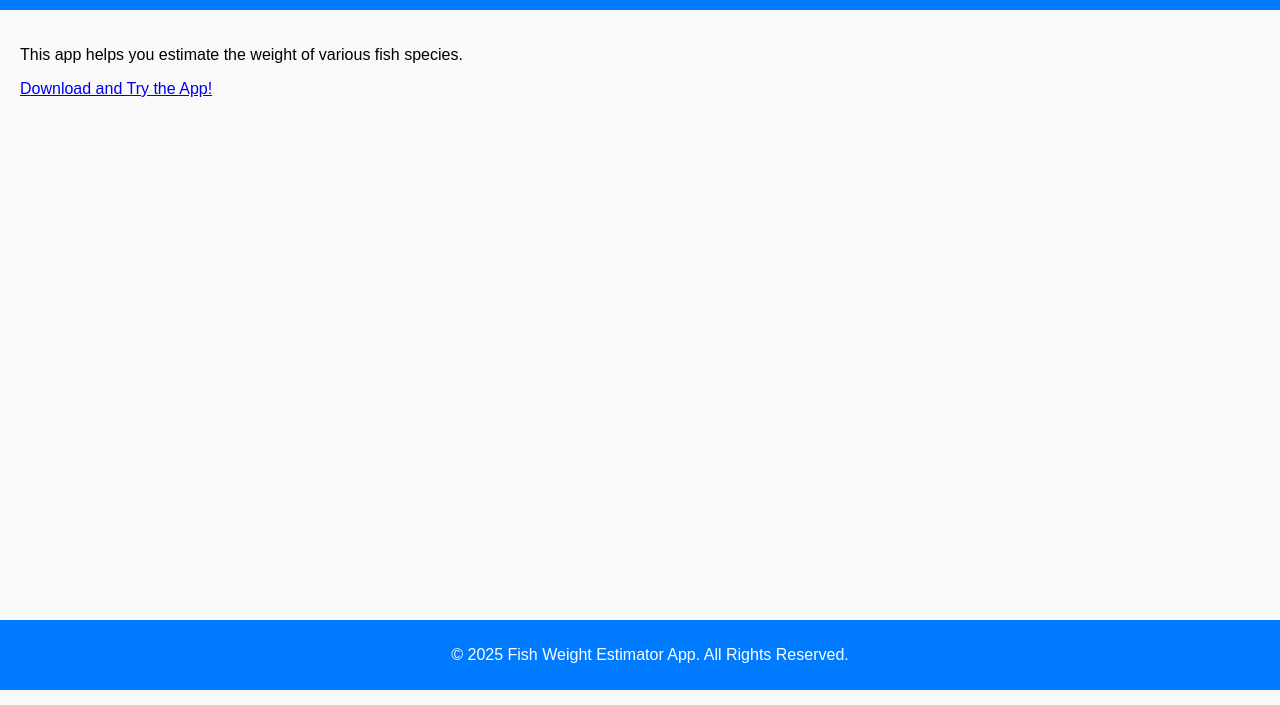
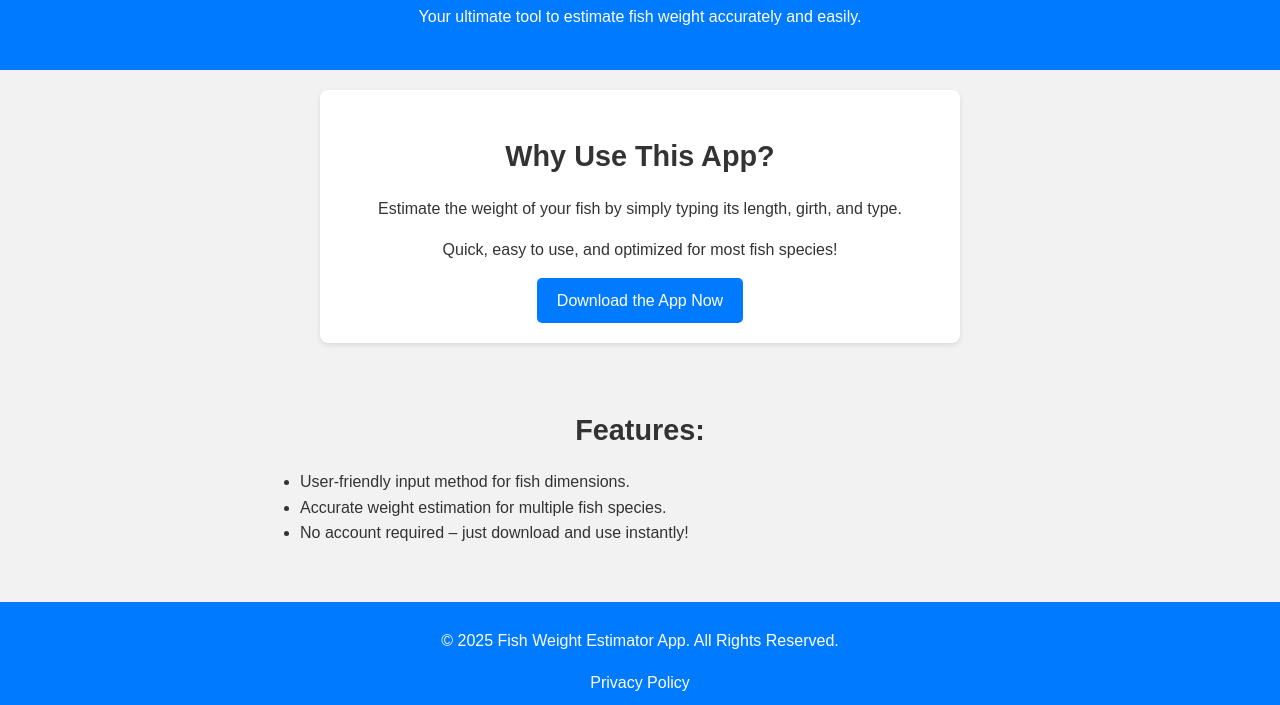
Before and after one commit to ten-technology/fish-weight-estimator-app, a plain HTML site: page index.html in a window 1280 px wide. Shown: the part 110-815 px from the top of the page. Drawn offline with Linux system fonts and the light colour scheme.

Commit message:
making improvements and adding pp

```diff
--- a/index.html
+++ b/index.html
@@ -5,18 +5,35 @@
     <meta name="viewport" content="width=device-width, initial-scale=1.0">
     <title>Fish Weight Estimator App</title>
     <meta name="description" content="Estimate the weight of your fish with our easy-to-use app!">
-    <link rel="stylesheet" href="styles.css"> <!-- but you can skip this if no CSS -->
+    <link rel="stylesheet" href="styles.css">
 </head>
 <body>
     <header>
-        <h1>Welcome to the Fish Weight Estimator App!</h1>
+        <h1>Fish Weight Estimator App</h1>
+        <p>Your ultimate tool to estimate fish weight accurately and easily.</p>
     </header>
+
     <main>
-        <p>This app helps you estimate the weight of various fish species.</p>
-        <a href="https://apps.apple.com/app/idYOUR_APP_ID" target="_blank">Download and Try the App!</a>
+        <section class="hero-card">
+            <h2>Why Use This App?</h2>
+            <p>Estimate the weight of your fish by simply typing its length, girth, and type.</p>
+            <p>Quick, easy to use, and optimized for most fish species!</p>
+            <a href="https://apps.apple.com/app/idYOUR_APP_ID" class="btn">Download the App Now</a>
+        </section>
+
+        <section class="features">
+            <h2>Features:</h2>
+            <ul>
+                <li>User-friendly input method for fish dimensions.</li>
+                <li>Accurate weight estimation for multiple fish species.</li>
+                <li>No account required – just download and use instantly!</li>
+            </ul>
+        </section>
     </main>
+
     <footer>
         <p>&copy; 2025 Fish Weight Estimator App. All Rights Reserved.</p>
+        <a href="privacy.html" class="footer-link">Privacy Policy</a>
     </footer>
 </body>
 </html>
--- a/styles.css
+++ b/styles.css
@@ -1,19 +1,75 @@
 body {
-    font-family: Arial, sans-serif;
+    font-family: "Arial", sans-serif;
     margin: 0;
     padding: 0;
-    background-color: #f9f9f9;
+    background-color: #f2f2f2;
+    color: #333;
+    line-height: 1.6;
 }
 
 header {
     background-color: #007bff;
     color: white;
-    padding: 20px;
+    padding: 40px 20px;
     text-align: center;
 }
 
-main {
+header h1 {
+    margin: 0;
+    font-size: 2.5em;
+}
+
+header p {
+    margin: 10px 0 0;
+}
+
+.hero-card {
+    background: white;
     padding: 20px;
+    border-radius: 8px;
+    margin: 20px auto;
+    max-width: 600px;
+    box-shadow: 0 2px 5px rgba(0, 0, 0, 0.1);
+    text-align: center;
+}
+
+.hero-card h2 {
+    font-size: 1.8em;
+    margin-bottom: 10px;
+}
+
+.hero-card p {
+    margin-bottom: 15px;
+}
+
+.hero-card .btn {
+    display: inline-block;
+    background-color: #007bff;
+    color: white;
+    padding: 10px 20px;
+    text-decoration: none;
+    border-radius: 5px;
+}
+
+.hero-card .btn:hover {
+    background-color: #0056b3;
+}
+
+.features {
+    max-width: 800px;
+    margin: 20px auto;
+    padding: 20px;
+}
+
+.features h2 {
+    font-size: 1.8em;
+    margin-bottom: 10px;
+    text-align: center;
+}
+
+.features ul {
+    list-style-type: disc;
+    margin-left: 20px;
 }
 
 footer {
@@ -21,7 +77,14 @@ footer {
     padding: 10px;
     background-color: #007bff;
     color: white;
-    position: fixed;
-    width: 100%;
-    bottom: 0;
+    position: relative;
 }
+
+footer .footer-link {
+    color: white;
+    text-decoration: none;
+}
+
+footer .footer-link:hover {
+    text-decoration: underline;
+}
```
Also changed, not shown: privacy.html (added, +42 -0 lines).
